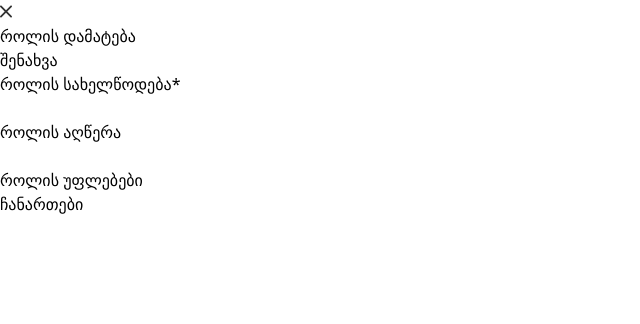
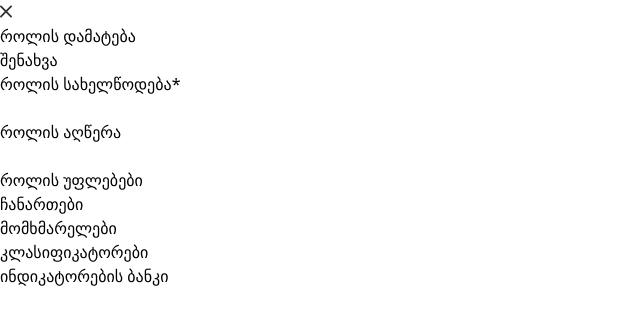
Before and after one commit to kattamiso/Roles-Project, a React (Vite) app in the folder my-project/: page /settings in a window 1280 px wide. Shown: the top 324 px of the page, without its empty margins (0-640 px from the left). Built offline with nearby package versions, Linux system fonts and the light colour scheme.

Commit message:
accordion

```diff
--- a/my-project/src/Settings.jsx
+++ b/my-project/src/Settings.jsx
@@ -1,9 +1,120 @@
+import React, { useState } from 'react'
+
+const DropUp = () =>(
+<svg xmlns="http://www.w3.org/2000/svg" width="14" height="9" viewBox="0 0 14 9" fill="none">
+  <path d="M13 7.5L7 1.5L1 7.5" stroke="#261C15" stroke-width="2" stroke-linecap="round" stroke-linejoin="round"/>
+</svg>)
+
+const DropDown = () =>(
+  <svg xmlns="http://www.w3.org/2000/svg" width="14" height="9" viewBox="0 0 14 9" fill="none">
+  <path d="M13 7.5L7 1.5L1 7.5" stroke="#261C15" />
+</svg>)
+
 
 const X =() => (
     <svg xmlns="http://www.w3.org/2000/svg" width="12" height="13" viewBox="0 0 12 13" fill="none">
   <path d="M11.7338 0.775313C11.3788 0.420364 10.8055 0.420364 10.4505 0.775313L6 5.21672L1.54949 0.766212C1.19454 0.411263 0.62116 0.411263 0.266212 0.766212C-0.0887372 1.12116 -0.0887372 1.69454 0.266212 2.04949L4.71672 6.5L0.266212 10.9505C-0.0887372 11.3055 -0.0887372 11.8788 0.266212 12.2338C0.62116 12.5887 1.19454 12.5887 1.54949 12.2338L6 7.78328L10.4505 12.2338C10.8055 12.5887 11.3788 12.5887 11.7338 12.2338C12.0887 11.8788 12.0887 11.3055 11.7338 10.9505L7.28328 6.5L11.7338 2.04949C12.0796 1.70364 12.0796 1.12116 11.7338 0.775313Z" fill="#323232"/>
 </svg>
 )
+
+const Accordion = () => {
+  const [activeIndex, setActiveIndex] = useState(null);
+  const [checkedOptions, setCheckedOptions] = useState([]);
+
+  const toggleAccordion = (index) => {
+    setActiveIndex(activeIndex === index ? null : index);
+  };
+
+
+
+  const handleOptionClick = (option) => {
+    const updatedOptions = checkedOptions.includes(option)
+      ? checkedOptions.filter((item) => item !== option)
+      : [...checkedOptions, option];
+    setCheckedOptions(updatedOptions);
+  };
+  const sections = [
+    {
+      title: 'ჩანართები',
+      options: [
+        'ჩანართის შექმნა',
+       'ჩანართის რედაქტირება',
+        'ჩანართის წაშლა'],
+        optionInfo: [
+        'მომხმარებელს შეუძლია შექმნას ჩანართები',
+        'მომხმარებელს შეუძლია შექმნილი ჩანართების რედაქტირება',
+        'მომხმარებელს შეუძლია შექმნილი წაშლა',
+        ],
+    },
+    {
+      title: 'მომხმარელები',
+      options: [
+        'მომხმარებლის შექმნა',
+       'მომხმარებლის რედაქტირება',
+        'მომხმარებლის წაშლა'],
+        optionInfo: [
+        'მომხმარებელს შეუძლია შექმნას ჩანართები',
+        'მომხმარებელს შეუძლია შექმნილი ჩანართების რედაქტირება',
+        'მომხმარებელს შეუძლია შექმნილი წაშლა',
+        ],
+    },
+    {
+      title: 'კლასიფიკატორები',
+      options: [
+        'მომხმარებლის შექმნა',
+       'მომხმარებლის რედაქტირება',
+        'მომხმარებლის წაშლა'],
+        optionInfo: [
+        'მომხმარებელს შეუძლია შექმნას ჩანართები',
+        'მომხმარებელს შეუძლია შექმნილი ჩანართების რედაქტირება',
+        'მომხმარებელს შეუძლია შექმნილი წაშლა',
+        ],
+    },
+    {
+      title: 'ინდიკატორების ბანკი',
+      options: [
+        'მომხმარებლის შექმნა',
+       'მომხმარებლის რედაქტირება',
+        'მომხმარებლის წაშლა'],
+        optionInfo: [
+        'მომხმარებელს შეუძლია შექმნას ჩანართები',
+        'მომხმარებელს შეუძლია შექმნილი ჩანართების რედაქტირება',
+        'მომხმარებელს შეუძლია შექმნილი წაშლა',
+        ],
+    },
+  ];
+
+  return (
+    <div className="mt-20">
+      {sections.map((section, index) => (
+        <div className="border-b pb-2" key={index}>
+          <div
+            className="font-bold cursor-pointer"
+            onClick={() => toggleAccordion(index)}
+          >
+            {section.title}
+          </div>
+          {activeIndex === index && (
+            <div className="flex flex-col mt-2">
+              {section.options.map((option, optionIndex) => (
+                <div className="flex flex-col mb-2" key={optionIndex}>
+                  <label className="cursor-pointer flex items-center">
+                    <p>{option}</p>
+                  </label>
+                  <p className="text-xs ">{section.optionInfo[optionIndex]}</p>
+                   <input type="checkbox"
+                      onChange={() => handleOptionClick(option)} value={option} className="form-checkbox " />
+
+                </div>
+              ))}
+            </div>
+          )}
+        </div>
+      ))}
+    </div>
+  );
+};
+
 
 export function Settings() {
 
@@ -39,12 +150,13 @@ export function Settings() {
           </input>
       </div>
 
-      <div>
+      <div className='ml-[80px] mt-8'>
         <h4>როლის უფლებები</h4>
-        <h3 className="text-bold">ჩანართები</h3>
       </div>
 
-
+      <div className='mt-8 ml-[80px]'>
+         <Accordion/>
+      </div>
 
 
 
```
